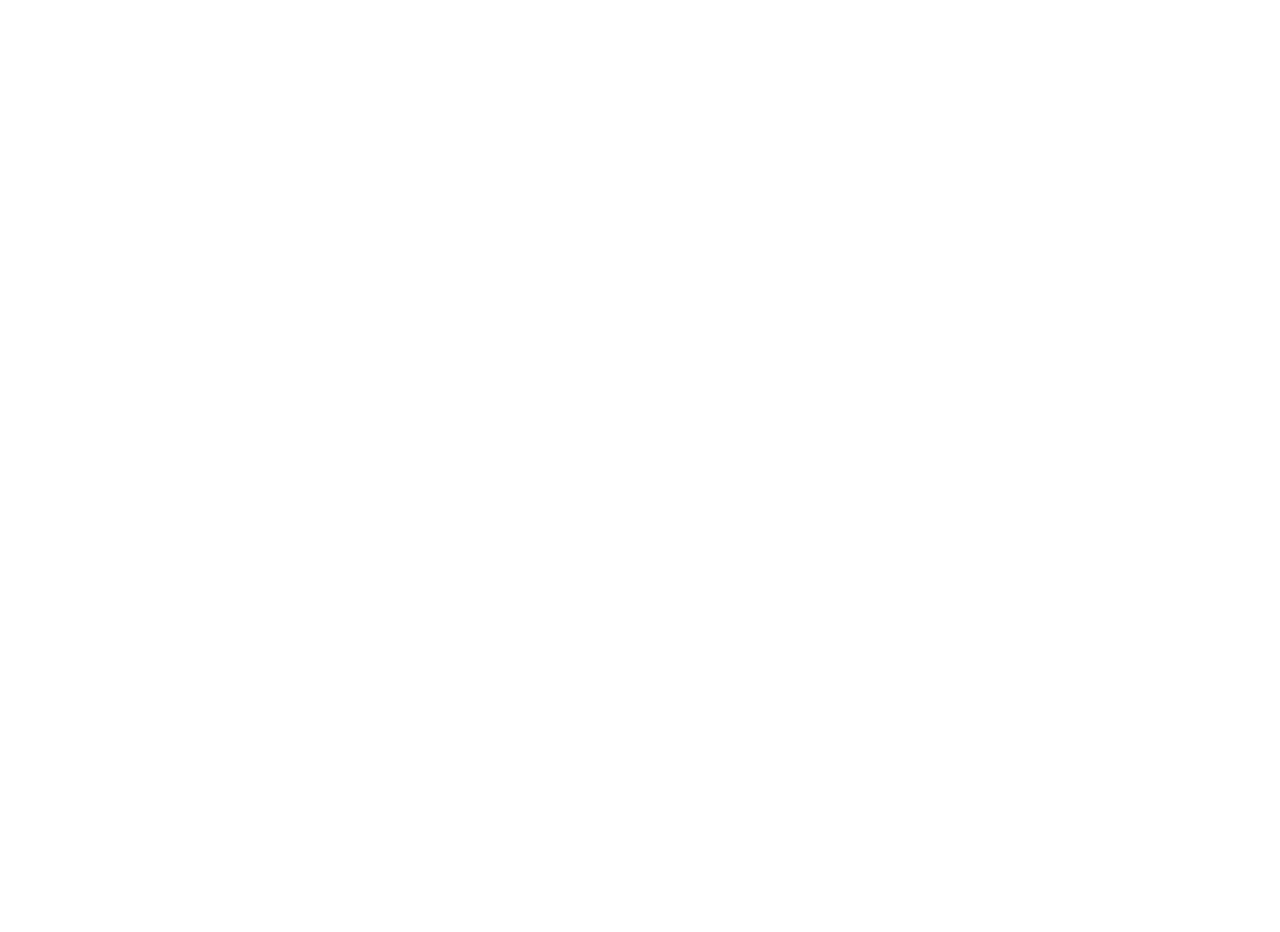
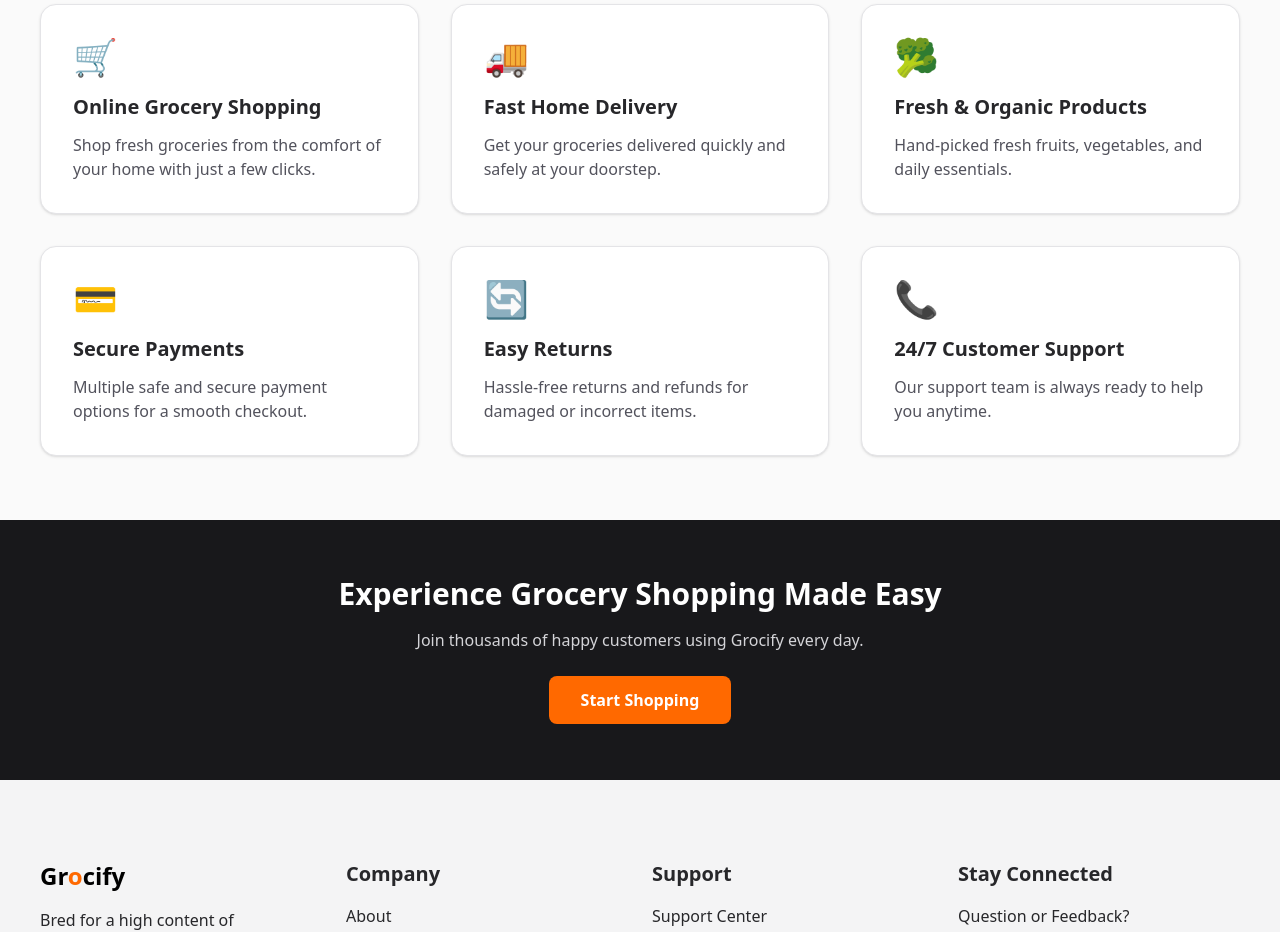
Before and after one commit to rehan606/Grocify, a React (Vite) app: page /services in a window 1280 px wide. Before the commit this address had no page. Shown: the part 420-1352 px from the top of the page. Before the commit the page ends 800 px from the top, so only its background shows below. Built offline with nearby package versions, Linux system fonts and the light colour scheme.

Commit message:
Create Services page

```diff
--- a/src/App.jsx
+++ b/src/App.jsx
@@ -8,6 +8,7 @@
 import Layout from './components/Layout/Layout'
 import About from './Pages/About/About'
 import Contact from './Pages/Contact/Contact'
+import Service from './Pages/Service/Service'
 
 const App = () => {
 
@@ -44,6 +45,10 @@
           path: '/contact',
           element: <Contact />
         },
+        {
+          path: '/services',
+          element: <Service />
+        },
       ]
     },
 
--- /dev/null
+++ b/src/Pages/Service/Service.jsx
@@ -0,0 +1,107 @@
+import React from 'react'
+
+const Service = () => {
+return (
+    <div className="bg-zinc-50 text-zinc-800">
+      {/* Hero Section */}
+      <section className="bg-linear-to-r from-orange-900 to-zinc-800 text-white py-12 md:py-20 mt-20">
+        <div className="max-w-7xl mx-auto px-6 text-center">
+          <h1 className="text-4xl md:text-5xl font-bold mb-4">
+            Our <span className="text-orange-500">Services</span>
+          </h1>
+          <p className="text-zinc-300 max-w-2xl mx-auto text-lg">
+            Smart grocery solutions designed to make your daily shopping easy
+            and stress-free.
+          </p>
+        </div>
+      </section>
+
+      {/* Services Grid */}
+      <section className="py-16">
+        <div className="max-w-1400 mx-auto px-10">
+          <div className="grid sm:grid-cols-2 lg:grid-cols-3 gap-8">
+
+            {/* Service Card */}
+            <div className="bg-white border border-zinc-200 rounded-2xl p-8 shadow hover:shadow-xl transition">
+              <div className="text-orange-500 text-4xl mb-4">🛒</div>
+              <h3 className="text-xl font-semibold mb-3">
+                Online Grocery Shopping
+              </h3>
+              <p className="text-zinc-600">
+                Shop fresh groceries from the comfort of your home with just a
+                few clicks.
+              </p>
+            </div>
+
+            <div className="bg-white border border-zinc-200 rounded-2xl p-8 shadow hover:shadow-xl transition">
+              <div className="text-orange-500 text-4xl mb-4">🚚</div>
+              <h3 className="text-xl font-semibold mb-3">
+                Fast Home Delivery
+              </h3>
+              <p className="text-zinc-600">
+                Get your groceries delivered quickly and safely at your
+                doorstep.
+              </p>
+            </div>
+
+            <div className="bg-white border border-zinc-200 rounded-2xl p-8 shadow hover:shadow-xl transition">
+              <div className="text-orange-500 text-4xl mb-4">🥦</div>
+              <h3 className="text-xl font-semibold mb-3">
+                Fresh & Organic Products
+              </h3>
+              <p className="text-zinc-600">
+                Hand-picked fresh fruits, vegetables, and daily essentials.
+              </p>
+            </div>
+
+            <div className="bg-white border border-zinc-200 rounded-2xl p-8 shadow hover:shadow-xl transition">
+              <div className="text-orange-500 text-4xl mb-4">💳</div>
+              <h3 className="text-xl font-semibold mb-3">
+                Secure Payments
+              </h3>
+              <p className="text-zinc-600">
+                Multiple safe and secure payment options for a smooth checkout.
+              </p>
+            </div>
+
+            <div className="bg-white border border-zinc-200 rounded-2xl p-8 shadow hover:shadow-xl transition">
+              <div className="text-orange-500 text-4xl mb-4">🔄</div>
+              <h3 className="text-xl font-semibold mb-3">
+                Easy Returns
+              </h3>
+              <p className="text-zinc-600">
+                Hassle-free returns and refunds for damaged or incorrect items.
+              </p>
+            </div>
+
+            <div className="bg-white border border-zinc-200 rounded-2xl p-8 shadow hover:shadow-xl transition">
+              <div className="text-orange-500 text-4xl mb-4">📞</div>
+              <h3 className="text-xl font-semibold mb-3">
+                24/7 Customer Support
+              </h3>
+              <p className="text-zinc-600">
+                Our support team is always ready to help you anytime.
+              </p>
+            </div>
+
+          </div>
+        </div>
+      </section>
+
+      {/* CTA Section */}
+      <section className="bg-zinc-900 py-14 text-center text-white">
+        <h2 className="text-2xl md:text-3xl font-bold mb-4">
+          Experience Grocery Shopping Made Easy
+        </h2>
+        <p className="text-zinc-300 mb-6">
+          Join thousands of happy customers using Grocify every day.
+        </p>
+        <button className="bg-orange-500 hover:bg-orange-600 px-8 py-3 rounded-lg font-semibold transition">
+          Start Shopping
+        </button>
+      </section>
+    </div>
+  );
+}
+
+export default Service
--- a/src/components/Button/Button.jsx
+++ b/src/components/Button/Button.jsx
@@ -2,7 +2,7 @@
 
 const Button = (props) => {
   return (
-    <button className="bg-linear-to-r from-orange-400 to-orange-500 text-white text-md md:text-lg px-8 py-3 rounded-full  hover:bg-orange-100 transition-all duration-300 cursor-pointer hover:scale-105">
+    <button className="bg-orange-500 hover:bg-orange-600 px-8 py-3 rounded-lg font-semibold transition text-white">
       {props.content}
       </button>
   )
--- a/src/components/Category/Category.jsx
+++ b/src/components/Category/Category.jsx
@@ -37,20 +37,20 @@
                <Heading title="Shop" content="by Category" />
 
                {/* Category Grid */}
-                <div className='max-w-1400 mx-auto px-10 grid grid-cols-1 md:grid-cols-2 lg:grid-cols-3 gap-8 mt-12 '>
+                <div className='max-w-1400 mx-auto px-10 grid grid-cols-1 md:grid-cols-2 lg:grid-cols-3 gap-4 mt-12 '>
                     {categories.map((category) => (
-                        <div key={category.id} className=' rounded-xl overflow-hidden'>
+                        <div key={category.id} className=' rounded-xl overflow-hidden md:p-4'>
                             {/* Card Image */}
                             <div className='w-full min-h-[30vh] -mb-10 relative '>
                                 <img src={category.image} alt={category.name} className='absolute bottom-0' />
                             </div>
 
                             {/* Card Content */}
-                            <div className='p-6 bg-zinc-100 rounded-xl'>
+                            <div className=' p-6 bg-zinc-100 rounded-xl w-full min-h-[42vh]'>
                                 <h3 className='text-xl text-zinc-800 font-bold mb-2 pt-10'>{category.name}</h3>
                                 <p className='text-zinc-600 mt-3 mb-7'>{category.description}</p>
 
-                                <Link to={category.path} className="bg-linear-to-r from-orange-400 to-orange-500 text-white text-md md:text-lg px-8 py-3 rounded-full  hover:bg-orange-100 transition-all duration-300 cursor-pointer hover:scale-105">Shop Now</Link>
+                                <Link to={category.path} className="bg-orange-500 hover:bg-orange-600 px-8 py-3 rounded-lg font-semibold transition text-white">Shop Now</Link>
                             </div>
                         </div>
                     ))}
--- a/src/components/Footer/Footer.jsx
+++ b/src/components/Footer/Footer.jsx
@@ -22,7 +22,7 @@
                     <div className="">
                         <h3 className="text-xl font-bold text-zinc-800 mb-4">Company</h3>
                         <ul className="space-y-3">
-                            <li className=""> <a href="#" className="text-zinc-800 hover:text-orange-500 transition-all duration-300 ">About</a> </li>
+                            <li className=""> <Link to={'/about'} className="text-zinc-800 hover:text-orange-500 transition-all duration-300 ">About</Link> </li>
                             <li> <a href="#" className="text-zinc-800 hover:text-orange-500 transition-all duration-300 ">FAQ's</a> </li>
                         </ul>
                     </div>
@@ -33,7 +33,7 @@
                         <ul className="space-y-3">
                             <li> <a href="#" className="text-zinc-800 hover:text-orange-500 transition-all duration-300 ">Support Center</a> </li>
                             <li> <a href="#" className="text-zinc-800 hover:text-orange-500 transition-all duration-300 ">Feedback</a> </li>
-                            <li> <a href="#" className="text-zinc-800 hover:text-orange-500 transition-all duration-300 ">Contact us</a> </li>
+                            <li> <Link to={'/contact'} className="text-zinc-800 hover:text-orange-500 transition-all duration-300 ">Contact us</Link> </li>
                         </ul>
                     </div>
 
```
